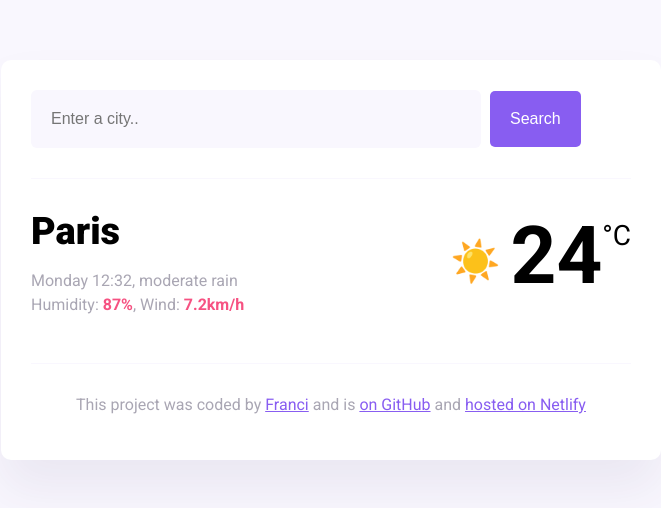
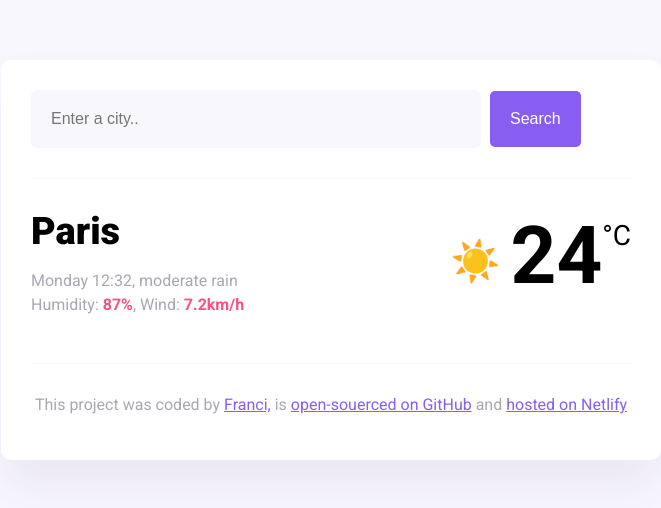
Before and after one commit to francescabice/Project-new, a website built with Parcel: page index.html in a window 1280 px wide. Shown: the whole page, without its empty margins (309-970 px from the left). Built offline with nearby package versions, Linux system fonts and the light colour scheme.

Commit message:
update footer

```diff
--- a/index.html
+++ b/index.html
@@ -47,13 +47,15 @@
       <footer>
         <p>
           This project was coded by
-          <a href="https://github.com/francescabice" target="_blank"> Franci</a>
-          and is
+          <a href="https://github.com/francescabice" target="_blank">
+            Franci,</a
+          >
+          is
           <a
             href="https://github.com/francescabice/Project-new"
             target="_blank"
           >
-            on GitHub</a
+            open-souerced on GitHub</a
           >
           and
           <a
```
